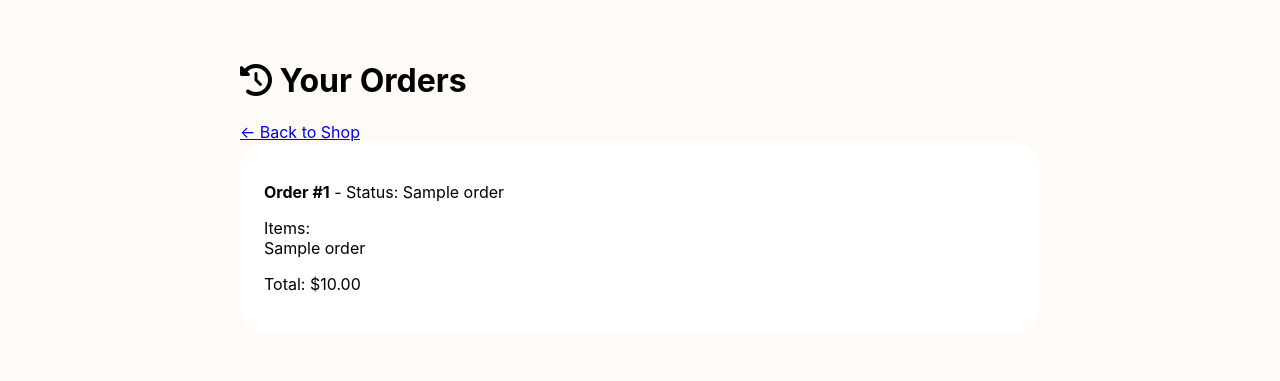
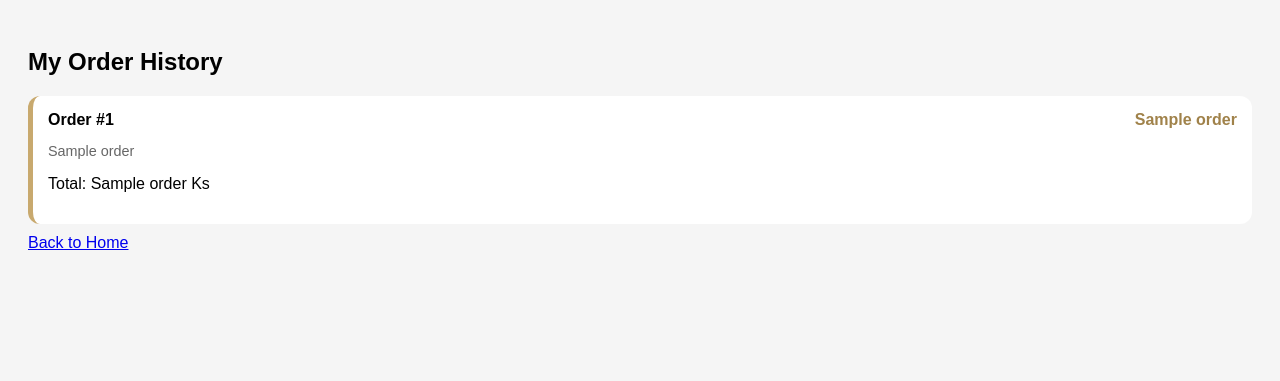
Before and after one commit to roppar22-art/my-drink-shop, a Flask app: template templates/history.html in a window 1280 px wide. Shown: the top 381 px of the page. Run offline with Flask 3, Linux system fonts and the light colour scheme; the template is opened without the code that fills it: most values are stand-ins (such as "Sample title", 1, 10 or a date in 2020).

Commit message:
Update history.html

```diff
--- a/templates/history.html
+++ b/templates/history.html
@@ -1,4 +1,24 @@
 <!DOCTYPE html>
 <html>
-<head><title>Order History - Tinzar Coffee</title><link rel="stylesheet" href="https://cdnjs.cloudflare.com/ajax/libs/font-awesome/6.0.0-beta3/css/all.min.css"><style>body{font-family:Inter; background:#fefaf5; padding:2rem;} .order-card{background:white; border-radius:28px; padding:1.5rem; margin-bottom:1rem;}</style></head>
-<body><div class="container" style="max-width:800px; margin:auto;"><h1><i class="fas fa-history"></i> Your Orders</h1><a href="/">← Back to Shop</a>{% for order in orders %}<div class="order-card"><p><strong>Order #{{ order[0] }}</strong> - Status: {{ order[3] }}</p><p>Items:<br/>{{ order[1]|safe }}</p><p>Total: ${{ "%.2f"|format(order[2]/100) }}</p></div>{% else %}<p>No orders yet.</p>{% endfor %}</div></body></html>
+<head>
+    <meta name="viewport" content="width=device-width, initial-scale=1.0">
+    <title>Order History</title>
+    <style>
+        body { font-family: sans-serif; background: #f5f5f5; padding: 20px; }
+        .order-card { background: white; padding: 15px; border-radius: 12px; margin-bottom: 10px; border-left: 5px solid #c8a96e; }
+        .status { font-weight: bold; float: right; color: #a0824a; }
+    </style>
+</head>
+<body>
+    <h2>My Order History</h2>
+    {% for o in orders %}
+    <div class="order-card">
+        <span class="status">{{ o[4] }}</span>
+        <strong>Order #{{ o[0] }}</strong>
+        <p style="font-size: 0.9rem; color: #666;">{{ o[2] }}</p>
+        <p>Total: {{ o[3] }} Ks</p>
+    </div>
+    {% endfor %}
+    <a href="/">Back to Home</a>
+</body>
+</html>
```
